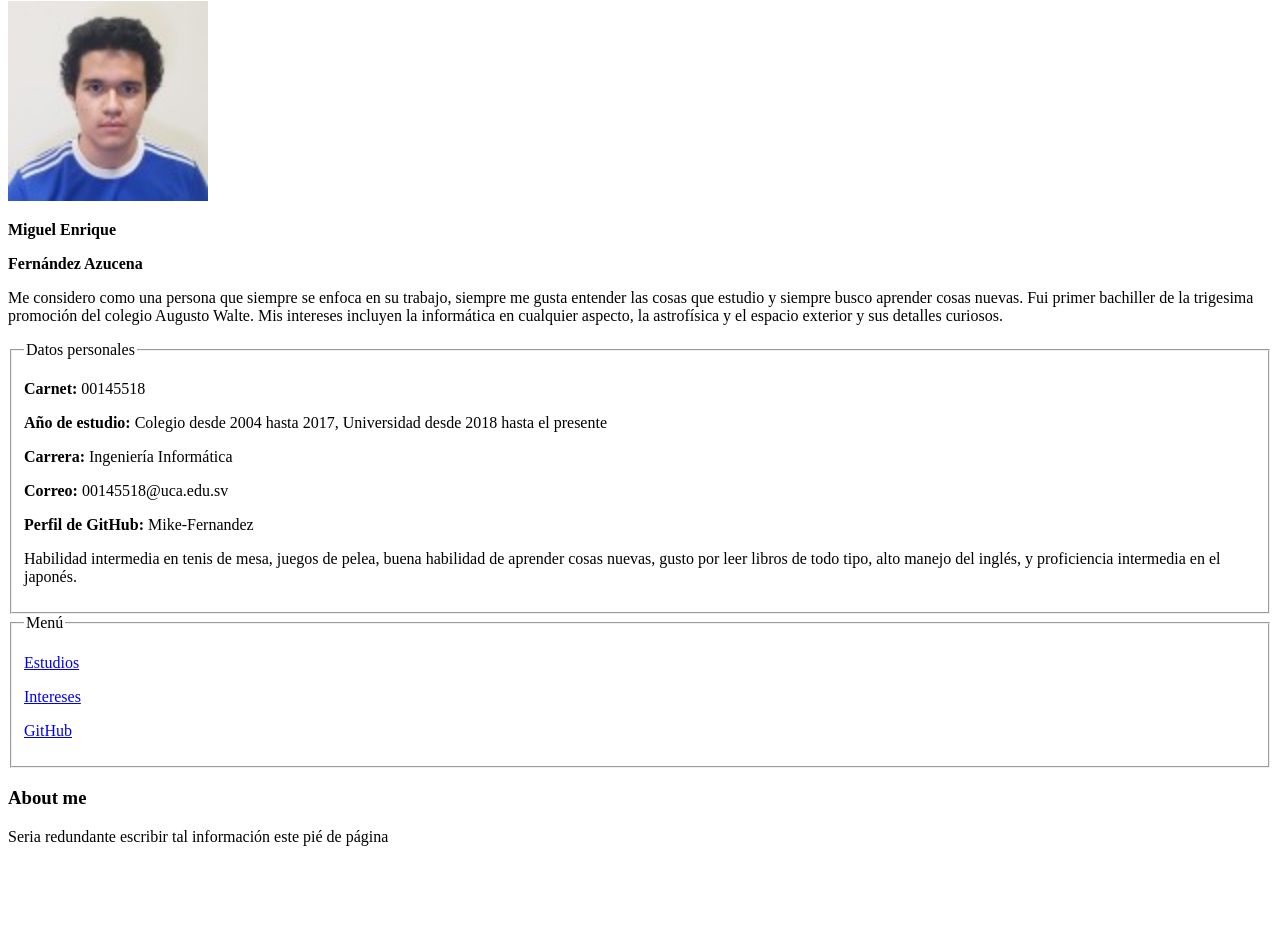
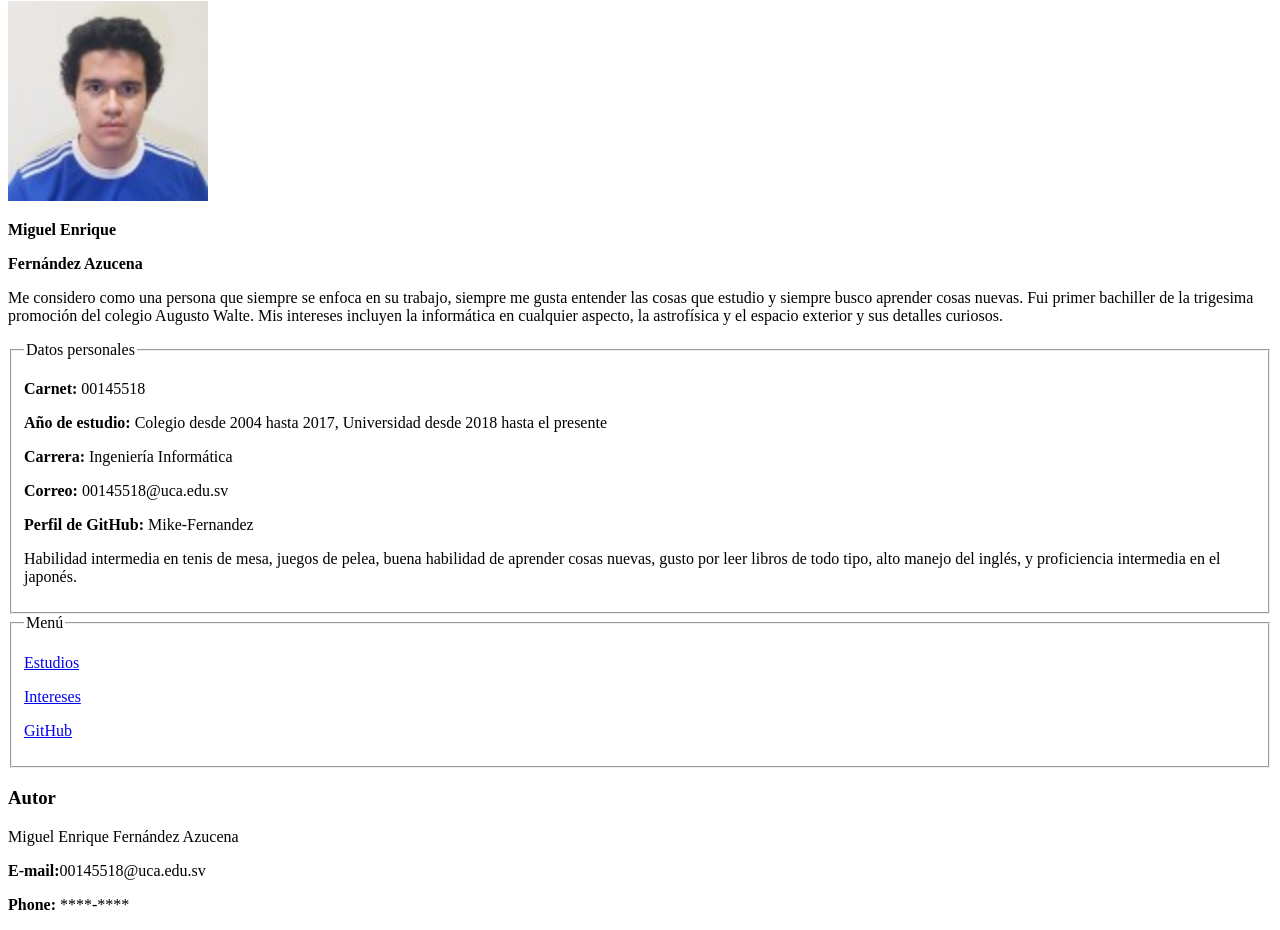
Before and after one commit to Mike-Fernandez/Portafolio_PW0219_00145518, a plain HTML site: page Tarea1/About_me.html in a window 1280 px wide. Shown: the part 79-1009 px from the top of the page. Before the commit the page ends 941 px from the top, so only its background shows below. Drawn offline with Linux system fonts and the light colour scheme.

Commit message:
Add:Pagina principal

```diff
--- a/Tarea1/About_me.html
+++ b/Tarea1/About_me.html
@@ -7,10 +7,13 @@
 		<title>Curriculum Vitae</title>
 	</head>
 	<body>
+		<header>
 			<h1> About me </h1>
 			<img src="Media/f1.jpg" alt="Profile Picture" width="200">
 			<p><strong>Miguel Enrique</strong></p>
 			<p><strong>Fernández Azucena</strong></p>
+		</header>
+		<main>
 			<p>Me considero como una persona que siempre se enfoca en su trabajo, siempre me gusta entender las cosas que estudio
 			y siempre busco aprender cosas nuevas. Fui primer bachiller de la trigesima promoción del colegio Augusto Walte.
 			Mis intereses incluyen la informática en cualquier aspecto, la astrofísica y el espacio exterior y sus detalles curiosos.
@@ -35,9 +38,12 @@
 					<p> <a href="https://github.com/Mike-Fernandez"> GitHub </a></p>
 				</fieldset>
 			</section>
+		</main>
+		<footer>
+			<h3>Autor</h3>
+			<p>Miguel Enrique Fernández Azucena</p>
+			<p><strong>E-mail:</strong>00145518@uca.edu.sv</p>
+			<p><strong>Phone: </strong>****-****
+		</footer>
 	</body>
-	<footer>
-		<h3>About me</h3>
-		<p>Seria redundante escribir tal información este pié de página</p>
-	</footer>
 </html>
```
Lines whose indentation alone changed are shown as unchanged.
